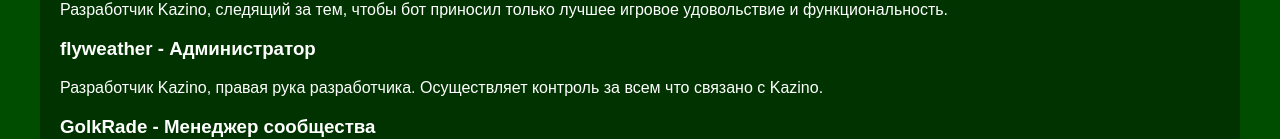
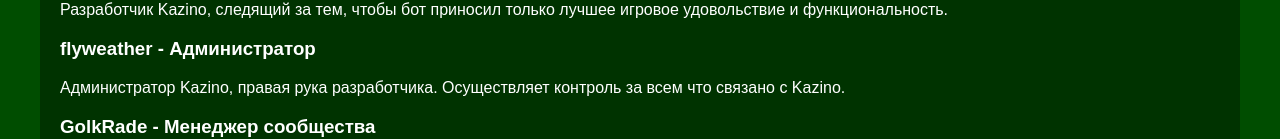
Before and after one commit to EmperorLR/award-discord-bot-page, a plain HTML site: page index.html in a window 1280 px wide. Shown: the part 821-960 px from the top of the page. Drawn offline with Linux system fonts and the light colour scheme.

Commit message:
Update index.html

```diff
--- a/index.html
+++ b/index.html
@@ -133,7 +133,7 @@
             </div>
             <div class="member">
                 <h3>flyweather - Администратор</h3>
-                <p>Разработчик Kazino, правая рука разработчика. Осуществляет контроль за всем что связано с Kazino.</p>
+                <p>Администратор Kazino, правая рука разработчика. Осуществляет контроль за всем что связано с Kazino.</p>
             </div>
             <div class="member">
                 <h3>GolkRade - Менеджер сообщества</h3>
```
